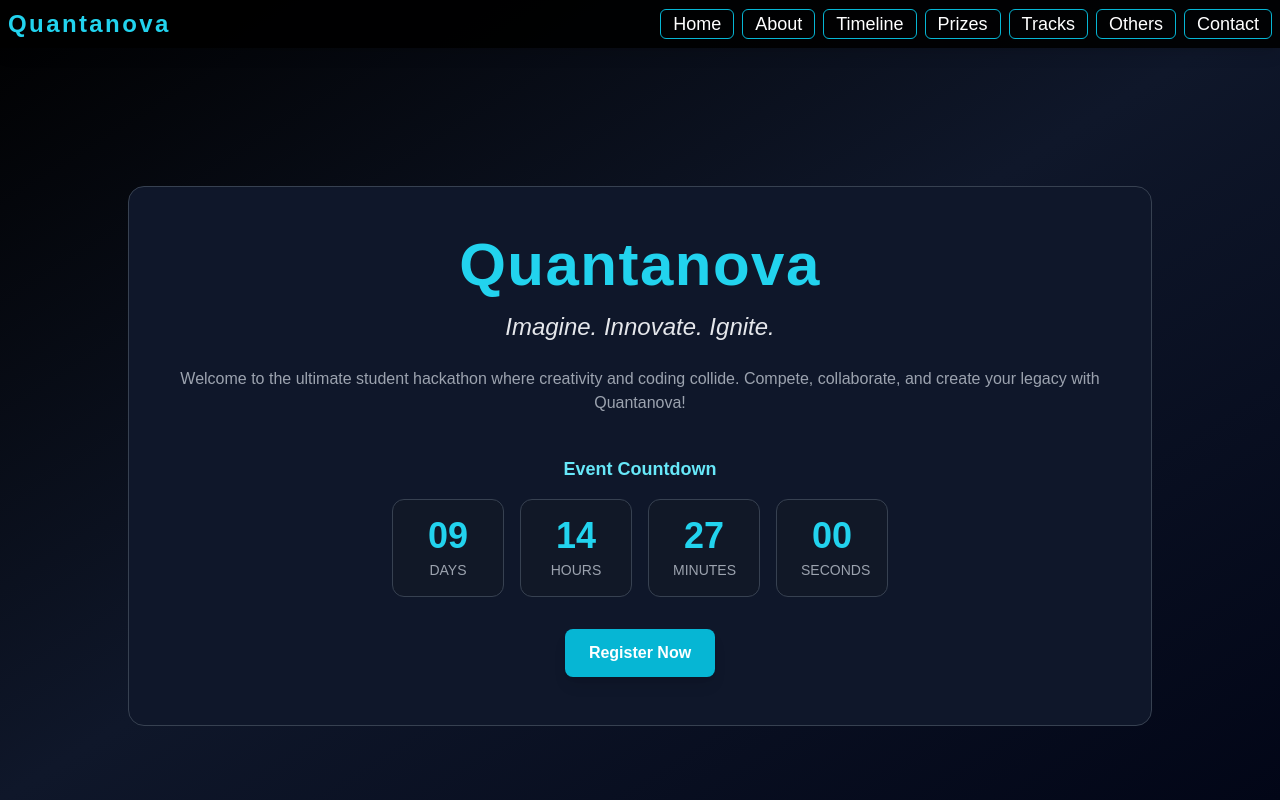
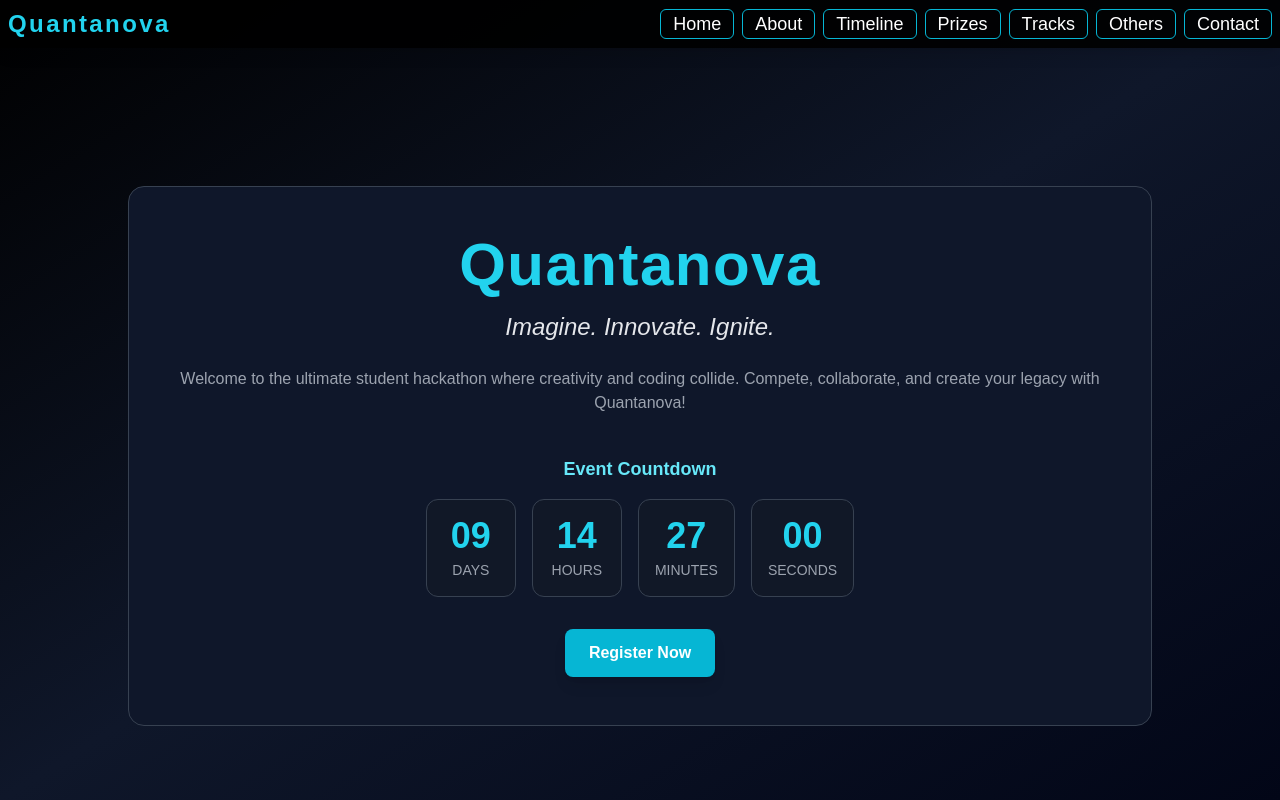
Before and after one commit to nattureddy/quantanova-website, a React (Create React App) app: page / in a window 1280 px wide. Shown: the top 800 px of the page. Built offline with nearby package versions, Linux system fonts and the light colour scheme.

Commit message:
Changed contact and hero section

```diff
--- a/src/components/ContactSection.jsx
+++ b/src/components/ContactSection.jsx
@@ -21,28 +21,25 @@ const ContactSection = () => {
         </h2>
 
         <div className="rounded-2xl p-8 shadow-xl backdrop-blur-md bg-white/10 border border-white/20 text-gray-300 space-y-6">
-          {/* Contact Info Row */}
-          <div className="grid grid-cols-1 md:grid-cols-2 gap-6">
-            <div className="space-y-4">
+          {/* Contact Info - Cleaned Layout */}
+          <div className="grid grid-cols-1 sm:grid-cols-2 gap-6">
             <div className="flex items-center gap-3">
               <MdPhone className="text-cyan-400 text-xl" />
               <span className="text-lg">
                 9347316441 - <span className="text-white font-medium">Sanketh</span>
               </span>
             </div>
-              <div className="flex items-center gap-3">
-                <MdEmail className="text-cyan-400 text-xl" />
-                <span className="text-lg">sankethreddyanupala@gmail.com</span>
-              </div>
-            </div>
 
-            <div className="space-y-4">
             <div className="flex items-center gap-3">
               <MdPhone className="text-cyan-400 text-xl" />
               <span className="text-lg">
                 9876543210 - <span className="text-white font-medium">Harsha</span>
               </span>
             </div>
+
+            <div className="flex items-center gap-3 sm:col-span-2">
+              <MdEmail className="text-cyan-400 text-xl" />
+              <span className="text-lg">sankethreddyanupala@gmail.com</span>
             </div>
           </div>
 
--- a/src/components/HeroSection.jsx
+++ b/src/components/HeroSection.jsx
@@ -27,12 +27,12 @@ const HeroSection = () => {
       initial={{ opacity: 0, y: 20 }}
       animate={{ opacity: 1, y: 0 }}
       transition={{ duration: 0.6 }}
-      className="bg-[#111827] border border-gray-700 rounded-xl px-6 py-4 w-24 md:w-28 text-center"
+      className="bg-[#111827] border border-gray-700 rounded-xl px-4 py-4 min-w-[72px] sm:min-w-[90px] text-center flex flex-col items-center"
     >
-      <p className="text-3xl md:text-4xl font-bold text-cyan-400">
+      <p className="text-2xl sm:text-3xl md:text-4xl font-bold text-cyan-400">
         {value.toString().padStart(2, "0")}
       </p>
-      <p className="text-sm text-gray-400 mt-1">{label}</p>
+      <p className="text-xs sm:text-sm text-gray-400 mt-1">{label}</p>
     </motion.div>
   );
 
@@ -80,7 +80,7 @@ const HeroSection = () => {
           <h3 className="text-lg text-cyan-300 font-semibold mb-4">
             Event Countdown
           </h3>
-          <div className="flex justify-center gap-4 flex-wrap">
+          <div className="flex justify-center gap-3 sm:gap-4 flex-wrap max-w-full">
             {countdownItem("DAYS", timeLeft.days)}
             {countdownItem("HOURS", timeLeft.hours)}
             {countdownItem("MINUTES", timeLeft.minutes)}
```
Lines whose indentation alone changed are shown as unchanged.
